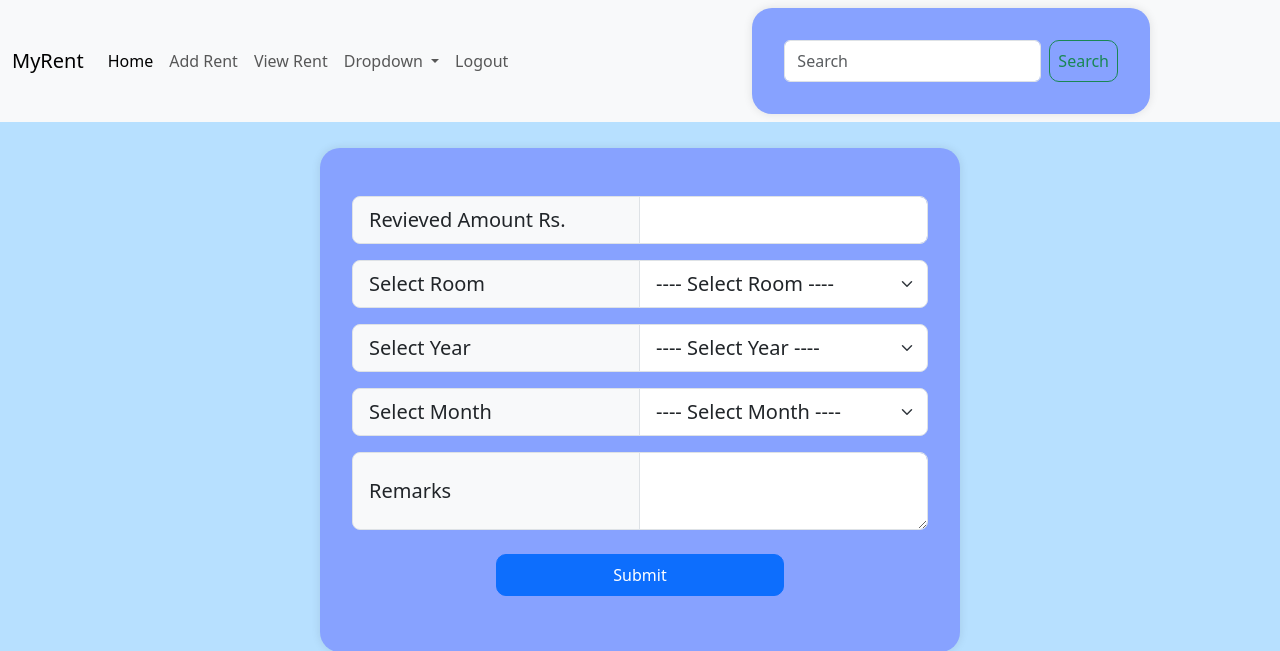
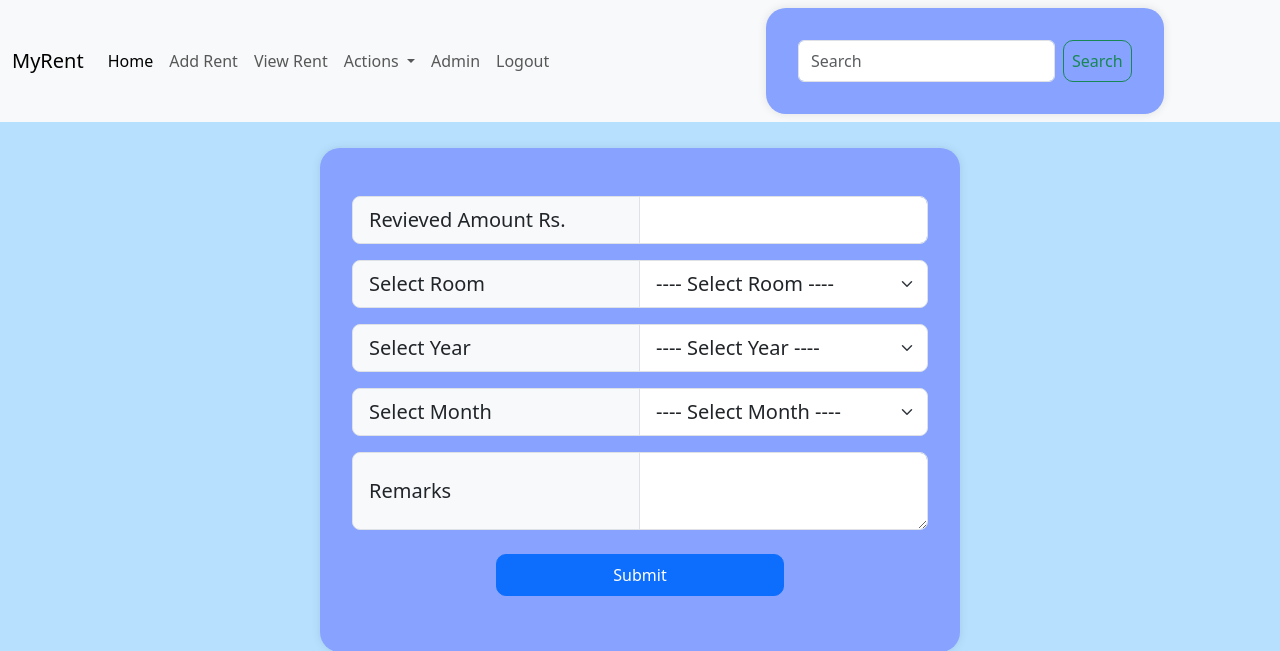
Before and after one commit to aashishChakradhar/RentManagementSystem, a Django app: page /add-rent/ in a window 1280 px wide. Shown: the top 651 px of the page. Run offline with Django 5.2, Linux system fonts and the light colour scheme; the visitor is signed in with stand-in values (Sample User, id 1); data that the repository does not hold is empty; some libraries are stand-ins or nearby versions.

Commit message:
adding link for admin panel

```diff
--- a/templates/header.html
+++ b/templates/header.html
@@ -19,14 +19,17 @@
                     </li>
                     <li class="nav-item dropdown">
                         <a class="nav-link dropdown-toggle" href="#" role="button" data-bs-toggle="dropdown" aria-expanded="false">
-                            Dropdown
+                            Actions
                         </a>
                         <ul class="dropdown-menu">
-                            <li><a class="dropdown-item" href="#">Action</a></li>
-                            <li><a class="dropdown-item" href="#">Another action</a></li>
+                            <li><a class="dropdown-item" href="{% url 'rent:export-database' %}">Backup</a></li>
+                            <li><a class="dropdown-item" href="#">Restore</a></li>
                             <li><hr class="dropdown-divider"></li>
                             <li><a class="dropdown-item" href="#">Something else here</a></li>
                         </ul>
+                    </li>
+                    <li class="nav-item">
+                        <a class="nav-link" aria-disabled="false" href="/admin">Admin</a>
                     </li>
                     <li class="nav-item">
                         <a class="nav-link" aria-disabled="false" href="{% url 'rent:logout'%}">Logout</a>
```
